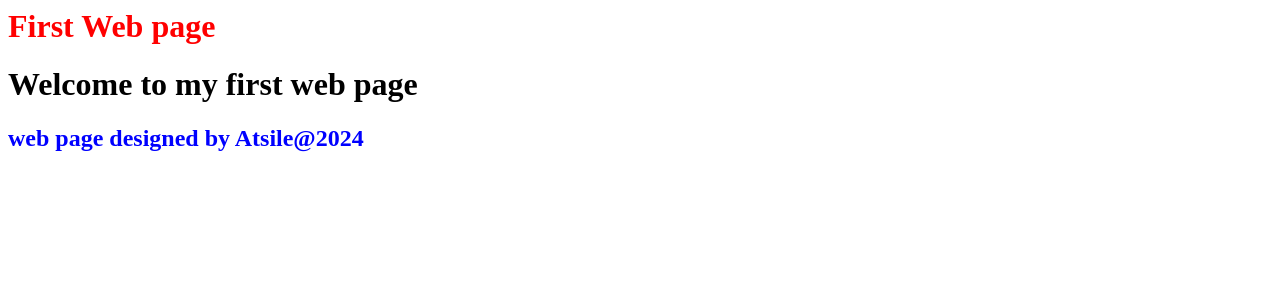
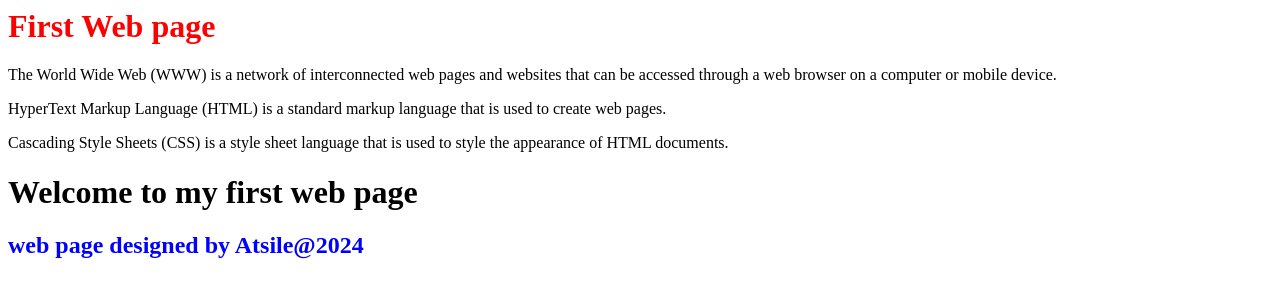
Before and after one commit to cse23-010/hello-world, a plain HTML site: page index.html in a window 1280 px wide. Drawn offline with Linux system fonts and the light colour scheme.

Commit message:
Update index.html

```diff
--- a/index.html
+++ b/index.html
@@ -1,6 +1,9 @@
 <html>
   <head>
    <h1 <title style="color:Red;">First Web page </title></h1>
+    <p>The World Wide Web (WWW) is a network of interconnected web pages and websites that can be accessed through a web browser on a computer or mobile device.</p>
+    <p>HyperText Markup Language (HTML) is a standard markup language that is used to create web pages.</p>
+    <p>Cascading Style Sheets (CSS) is a style sheet language that is used to style the appearance of HTML documents.</p>
   </head>
   <body>
     <h1 style="backgroud-color:Blue;">Welcome to my first web page </h1>
```
